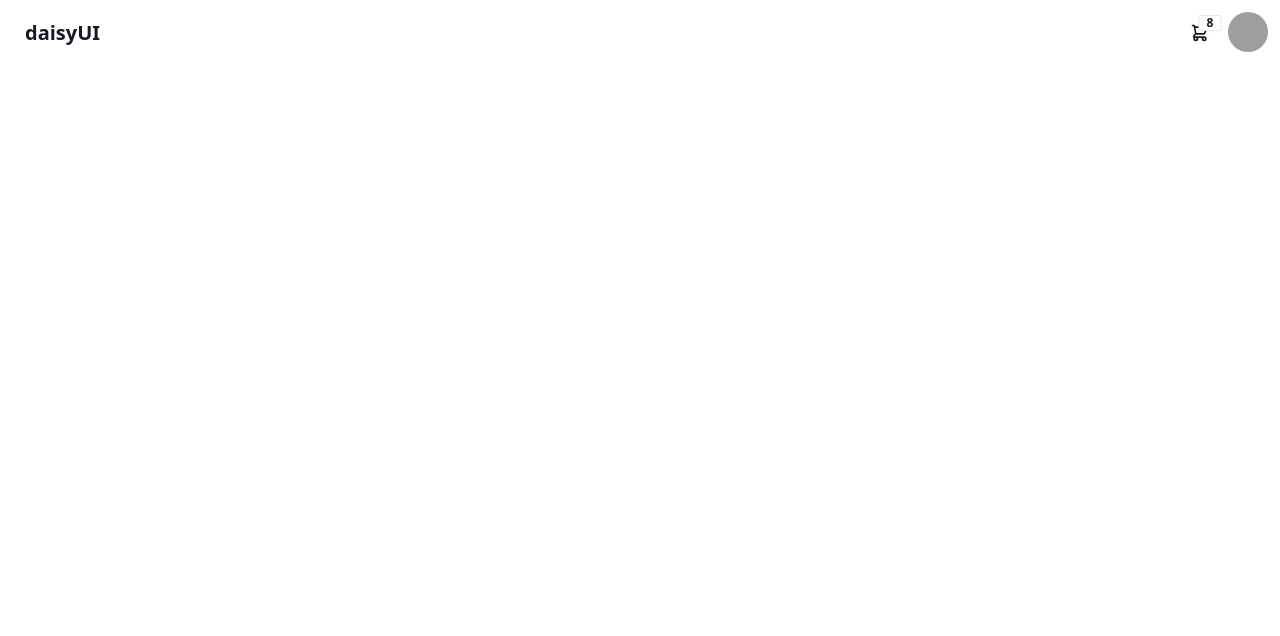
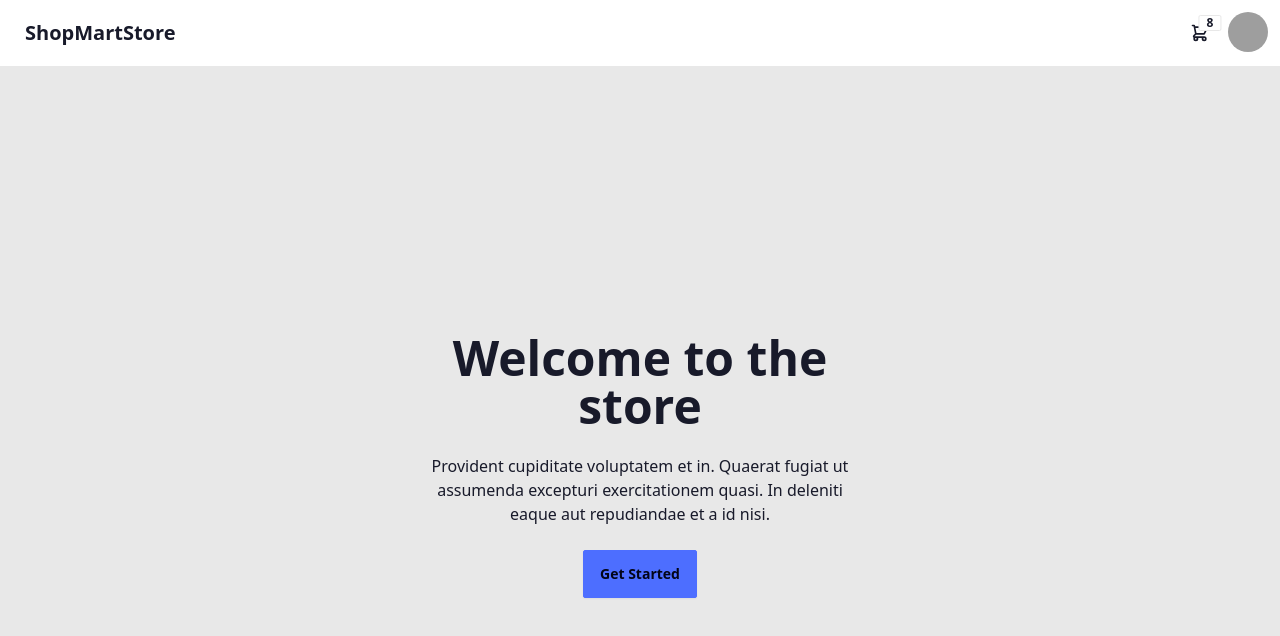
Before and after one commit to TehillahK/take-home-work, a React (Vite) app in the folder frontend/: page / in a window 1280 px wide. Shown: the top 636 px of the page. Built offline with nearby package versions, Linux system fonts and the light colour scheme; grey boxes are pictures that could not be loaded.

Commit message:
updated components

```diff
--- a/frontend/src/Utils/Navbar.tsx
+++ b/frontend/src/Utils/Navbar.tsx
@@ -2,7 +2,7 @@
     return (
         <div className="navbar bg-base-100">
             <div className="flex-1">
-                <a className="btn btn-ghost text-xl">daisyUI</a>
+                <a className="btn btn-ghost text-xl">ShopMartStore</a>
             </div>
             <div className="flex-none">
                 <div className="dropdown dropdown-end">
--- a/frontend/src/pages/home/HomePage.tsx
+++ b/frontend/src/pages/home/HomePage.tsx
@@ -1,9 +1,11 @@
 import Navbar from "../../Utils/Navbar";
+import Hero from "./components/Hero";
 
 const HomePage = () => {
     return (
         <>
             <Navbar />
+            <Hero />
         </>
     );
 }
--- /dev/null
+++ b/frontend/src/pages/home/components/Hero.tsx
@@ -0,0 +1,18 @@
+const Hero = () => {
+    return (
+        <div className="hero bg-base-200 min-h-screen">
+        <div className="hero-content text-center">
+          <div className="max-w-md">
+            <h1 className="text-5xl font-bold">Welcome to the store</h1>
+            <p className="py-6">
+              Provident cupiditate voluptatem et in. Quaerat fugiat ut assumenda excepturi exercitationem
+              quasi. In deleniti eaque aut repudiandae et a id nisi.
+            </p>
+            <button className="btn btn-primary">Get Started</button>
+          </div>
+        </div>
+      </div>
+    );
+}
+
+export default Hero;
--- /dev/null
+++ b/frontend/src/pages/home/components/Listing.tsx
@@ -0,0 +1,9 @@
+const StoreListing = () => {
+    return (
+        <div>
+
+        </div>
+     );
+}
+
+export default StoreListing;
```
